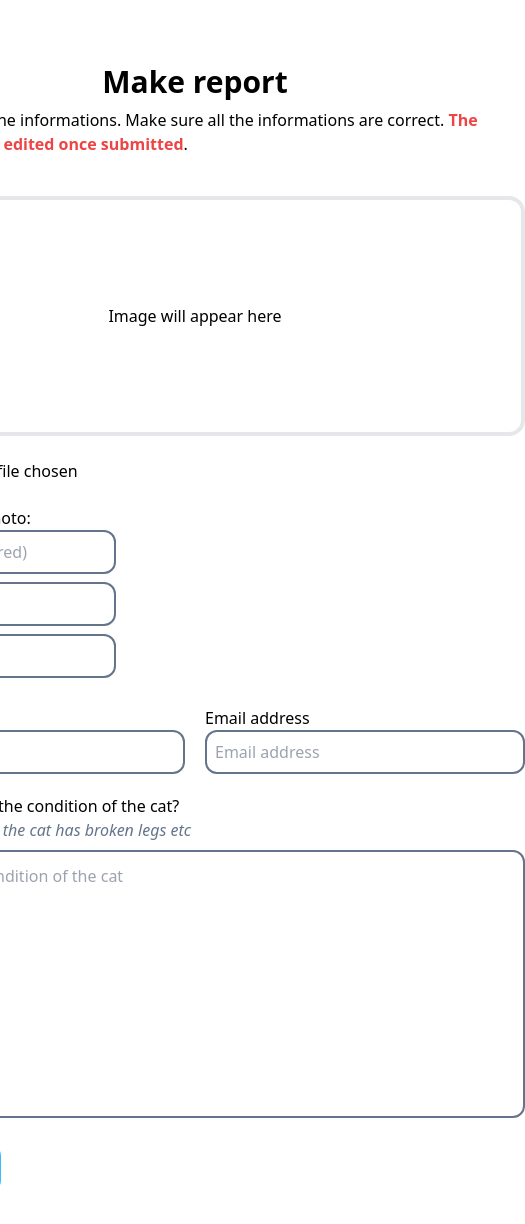
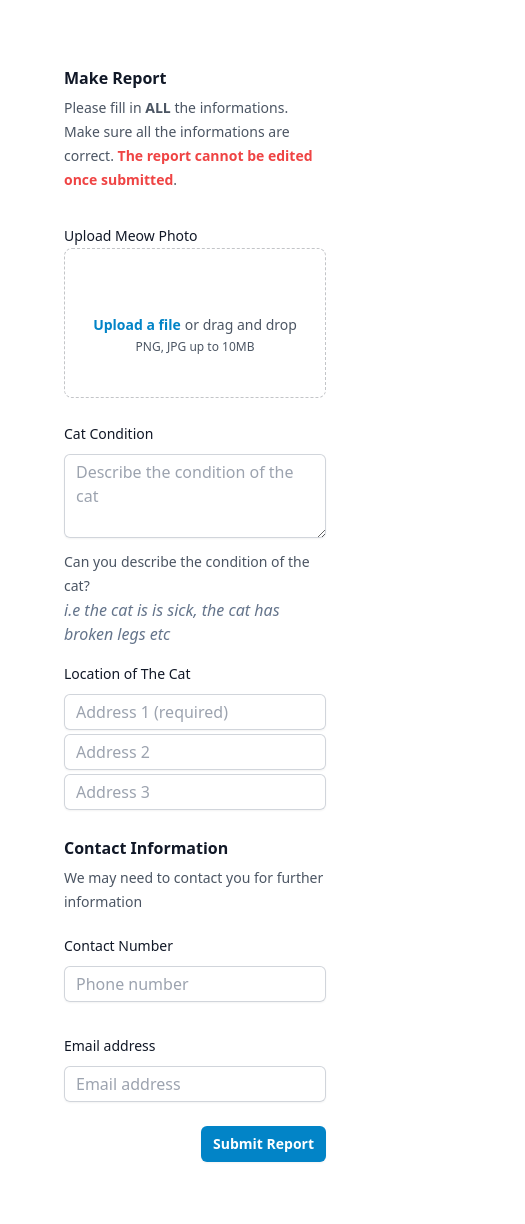
Before and after one commit to hakimnazry24/Abu-Hurairah-Stray-Cats-Reporting-System, a React (Vite) app: page /make-report in a window 390 px wide. Shown: the top 1224 px of the page, 525 px wide, since content can reach past the window. Built offline with nearby package versions, Linux system fonts and the light colour scheme.

Commit message:
:lipstick: improve the design and responsiveness on make report page

```diff
--- a/package.json
+++ b/package.json
@@ -9,6 +9,7 @@
     "build": "vite build"
   },
   "dependencies": {
+    "@tailwindcss/forms": "^0.5.7",
     "@types/cors": "^2.8.17",
     "cors": "^2.8.5",
     "express": "^4.18.2",
--- a/src/client/pages/MakeReportPage.tsx
+++ b/src/client/pages/MakeReportPage.tsx
@@ -13,6 +13,8 @@ export default function MakeReportPage() {
     // console.log(data.image)
     try {
       const toastLoad = toast.loading("Submitting report ...");
+      const formData = new FormData(e.target);
+      formData.append("cat_image", selectedImage);
       const res = await fetch("http://localhost:3000/api/submit-report", {
         method: "post",
         body: formData,
@@ -40,10 +42,11 @@ export default function MakeReportPage() {
       <div className="p-16  flex justify-center ">
         <Toaster position="top-center" />
         <div>
-          <h1 className="text-3xl mb-2 text-center font-semibold">
-            Make report
-          </h1>
-          <p>
+          <div className="border-gray-900/10 ">
+            <h2 className="text-base font-semibold leading-7 text-gray-900">
+              Make Report
+            </h2>
+            <p className="mt-1 text-sm leading-6 text-gray-600">
               Please fill in <span className="font-semibold">ALL</span> the
               informations. Make sure all the informations are correct.{" "}
               <span className="font-semibold text-red-500">
@@ -51,29 +54,67 @@ export default function MakeReportPage() {
               </span>
               .
             </p>
-          <div className="md:lg:w-1/2 ">
+
+            <div className="mt-8 grid grid-cols-1 gap-x-6 gap-y-8 sm:grid-cols-6">
+              <div className="col-span-full">
+                <label
+                  htmlFor="cover-photo"
+                  className="block text-sm font-medium leading-6 text-gray-900"
+                >
+                  Upload Meow Photo
+                </label>
+                <div className="flex justify-center rounded-lg border border-dashed border-gray-900/25">
                   {selectedImage ? (
-              <div className="">
+                    <div className="relative">
                       <img
                         alt="not found"
-                  width={"250px"}
+                        className="max-w-full max-h-full rounded-lg"
                         src={URL.createObjectURL(selectedImage)}
                       />
                       <button
                         onClick={() => setSelectedImage(null)}
-                  className="p-3 rounded-xl bg-sky-400 text-white font-semibold mt-5 hover:scale-110 transition ease-in-out active:opacity-80"
+                        className="mr-2 mb-2 p-2 rounded-xl bg-sky-400 text-white font-semibold mt-5 hover:scale-110 transition ease-in-out active:opacity-80 absolute bottom-0 right-0"
                       >
                         Remove
                       </button>
                     </div>
                   ) : (
-              <div className="h-60 flex justify-center items-center border-4 rounded-2xl mt-10">
-                <p className="">Image will appear here</p>
+                    <div className="mt-2 px-6 py-10">
+                      <div className="text-center">
+                        <div className="mt-4 flex text-sm leading-6 text-gray-600">
+                          <label
+                            htmlFor="file-upload"
+                            className="relative cursor-pointer rounded-md bg-white font-semibold text-sky-600 focus-within:outline-none focus-within:ring-2 focus-within:ring-sky-600 focus-within:ring-offset-2 hover:text-sky-500"
+                          >
+                            <span>Upload a file</span>
+                            <input
+                              required
+                              id="file-upload"
+                              name="cat_image"
+                              type="file"
+                              className="sr-only"
+                              onChange={(event) => {
+                                console.log(event.target.files![0]); // Log the selected file
+                                setSelectedImage(event.target.files![0]); // Update the state with the selected file
+                              }}
+                            />
+                          </label>
+                          <p className="pl-1">or drag and drop</p>
+                        </div>
+                        <p className="text-xs leading-5 text-gray-600">
+                          PNG, JPG up to 10MB
+                        </p>
+                      </div>
                     </div>
                   )}
                 </div>
+              </div>
+            </div>
+          </div>
           <form onSubmit={submitReport} encType={"multipart/form-data"}>
-            <input
+            <div className="space-y-6">
+              <div className="border-gray-900/10">
+                {/* <input
                   required
                   className="mt-5"
                   type="file"
@@ -83,79 +124,121 @@ export default function MakeReportPage() {
                     console.log(event.target.files![0]); // Log the selected file
                     setSelectedImage(event.target.files![0]); // Update the state with the selected file
                   }}
+                /> */}
+                <div className="mt-6 grid grid-cols-1 gap-x-6 gap-y-4 sm:grid-cols-6">
+                  <div className="col-span-full">
+                    <label
+                      htmlFor="about"
+                      className="block text-sm font-medium leading-6 text-gray-900"
+                    >
+                      Cat Condition
+                    </label>
+                    <div className="mt-2">
+                      <textarea
+                        name="description"
+                        rows={3}
+                        className="block w-full rounded-md border-0 py-1.5 text-gray-900 shadow-sm ring-1 ring-inset ring-gray-300 placeholder:text-gray-400 focus:ring-2 focus:ring-inset focus:ring-sky-600 sm:text-sm sm:leading-6"
+                        defaultValue={""}
+                        placeholder="Describe the condition of the cat"
                       />
-            <div className="mt-5">
-              <p>Location of the photo:</p>
+                    </div>
+                    <p className="mt-3 text-sm leading-6 text-gray-600">
+                      Can you describe the condition of the cat?
+                    </p>
+                    <p className="italic text-slate-500">
+                      i.e the cat is is sick, the cat has broken legs etc
+                    </p>
+                  </div>
+                  <div className="col-span-full">
+                    <label
+                      htmlFor="location"
+                      className="block text-sm font-medium leading-6 text-gray-900"
+                    >
+                      Location of The Cat
+                    </label>
+                    <div className="mt-2">
                       <input
+                        required
                         type="text"
                         name="location_1"
                         id=""
-                className="border-2 border-slate-500 rounded-xl p-2 block mb-2 md:lg:w-96"
                         placeholder="Address 1 (required)"
-                required
+                        className="block w-full rounded-md border-0 py-1.5 text-gray-900 shadow-sm ring-1 ring-inset ring-gray-300 placeholder:text-gray-400 focus:ring-2 focus:ring-inset focus:ring-sky-600 sm:text-sm sm:leading-6"
                       />
                       <input
                         type="text"
                         name="location_2"
                         id=""
-                className="border-2 border-slate-500 rounded-xl p-2 block mb-2 md:lg:w-96"
                         placeholder="Address 2"
-                defaultValue={""}
+                        className="mt-1 block w-full rounded-md border-0 py-1.5 text-gray-900 shadow-sm ring-1 ring-inset ring-gray-300 placeholder:text-gray-400 focus:ring-2 focus:ring-inset focus:ring-sky-600 sm:text-sm sm:leading-6"
                       />
                       <input
                         type="text"
                         name="location_3"
                         id=""
-                className="border-2 border-slate-500 rounded-xl p-2 block mb-2 md:lg:w-96"
                         placeholder="Address 3"
-                defaultValue={""}
+                        className="mt-1 block w-full rounded-md border-0 py-1.5 text-gray-900 shadow-sm ring-1 ring-inset ring-gray-300 placeholder:text-gray-400 focus:ring-2 focus:ring-inset focus:ring-sky-600 sm:text-sm sm:leading-6"
                       />
                     </div>
-            <div className="flex flex-nowrap gap-5">
-              <div>
-                <p className="mt-5">Contact number</p>
+                  </div>
+                </div>
+              </div>
+
+              <div className="border-gray-900/102">
+                <h2 className="text-base font-semibold leading-7 text-gray-900">
+                  Contact Information
+                </h2>
+                <p className="mt-1 text-sm leading-6 text-gray-600">
+                  We may need to contact you for further information
+                </p>
+
+                <div className="mt-5 grid grid-cols-1 gap-x-6 gap-y-8 sm:grid-cols-6">
+                  <div className="sm:col-span-3">
+                    <label
+                      htmlFor="email"
+                      className="block text-sm font-medium leading-6 text-gray-900"
+                    >
+                      Contact Number
+                    </label>
+                    <div className="mt-2">
                       <input
                         type="text"
                         name="contact_number"
                         id="contact_number"
-                  className="border-2 border-slate-500 rounded-xl p-2 "
-                  style={{ width: "20rem" }}
+                        className="block w-full rounded-md border-0 py-1.5 text-gray-900 shadow-sm ring-1 ring-inset ring-gray-300 placeholder:text-gray-400 focus:ring-2 focus:ring-inset focus:ring-sky-600 sm:text-sm sm:leading-6"
                         placeholder="Phone number"
                         required
                       />
                     </div>
-              <div>
-                <p className="mt-5">Email address</p>
+                  </div>
+                  <div className="sm:col-span-3">
+                    <label
+                      htmlFor="email"
+                      className="block text-sm font-medium leading-6 text-gray-900"
+                    >
+                      Email address
+                    </label>
+                    <div className="mt-2">
                       <input
+                        placeholder="Email address"
+                        required
                         type="email"
                         name="email_address"
                         id="email_address"
-                  className="border-2 border-slate-500 rounded-xl p-2 "
-                  style={{ width: "20rem" }}
-                  placeholder="Email address"
-                  required
+                        autoComplete="email"
+                        className="block w-full rounded-md border-0 py-1.5 text-gray-900 shadow-sm ring-1 ring-inset ring-gray-300 placeholder:text-gray-400 focus:ring-2 focus:ring-inset focus:ring-sky-600 sm:text-sm sm:leading-6"
                       />
                     </div>
                   </div>
-            <div className="mt-5">
-              <p>Can you describe the condition of the cat?</p>
-              <p className="italic text-slate-500">
-                i.e the cat is is sick, the cat has broken legs etc
-              </p>
-              <textarea
-                name="description"
-                id="description"
-                cols={30}
-                rows={10}
-                className="w-full border-2 border-slate-500 rounded-xl p-3 mt-2"
-                style={{ resize: "none" }}
-                placeholder="Describe the condition of the cat"
-              ></textarea>
+                </div>
+              </div>
             </div>
 
-            <button className="p-3 rounded-xl bg-sky-400 text-white font-semibold mt-5 hover:scale-110 transition ease-in-out active:opacity-80">
-              Submit report
+            <div className="mt-6 flex items-center justify-end gap-x-6">
+              <button className="rounded-md bg-sky-600 px-3 py-2 text-sm font-semibold text-white shadow-sm hover:bg-sky-500 focus-visible:outline focus-visible:outline-2 focus-visible:outline-offset-2 focus-visible:outline-sky-600">
+                Submit Report
               </button>
+            </div>
           </form>
         </div>
       </div>
--- a/tailwind.config.js
+++ b/tailwind.config.js
@@ -4,6 +4,5 @@ export default {
   theme: {
     extend: {},
   },
-  plugins: []
-
+  plugins: [require("@tailwindcss/forms")],
 };
```
Also changed, not shown: 1 other file (tests, documents, lock files or other folders). Lines whose indentation alone changed are shown as unchanged.
